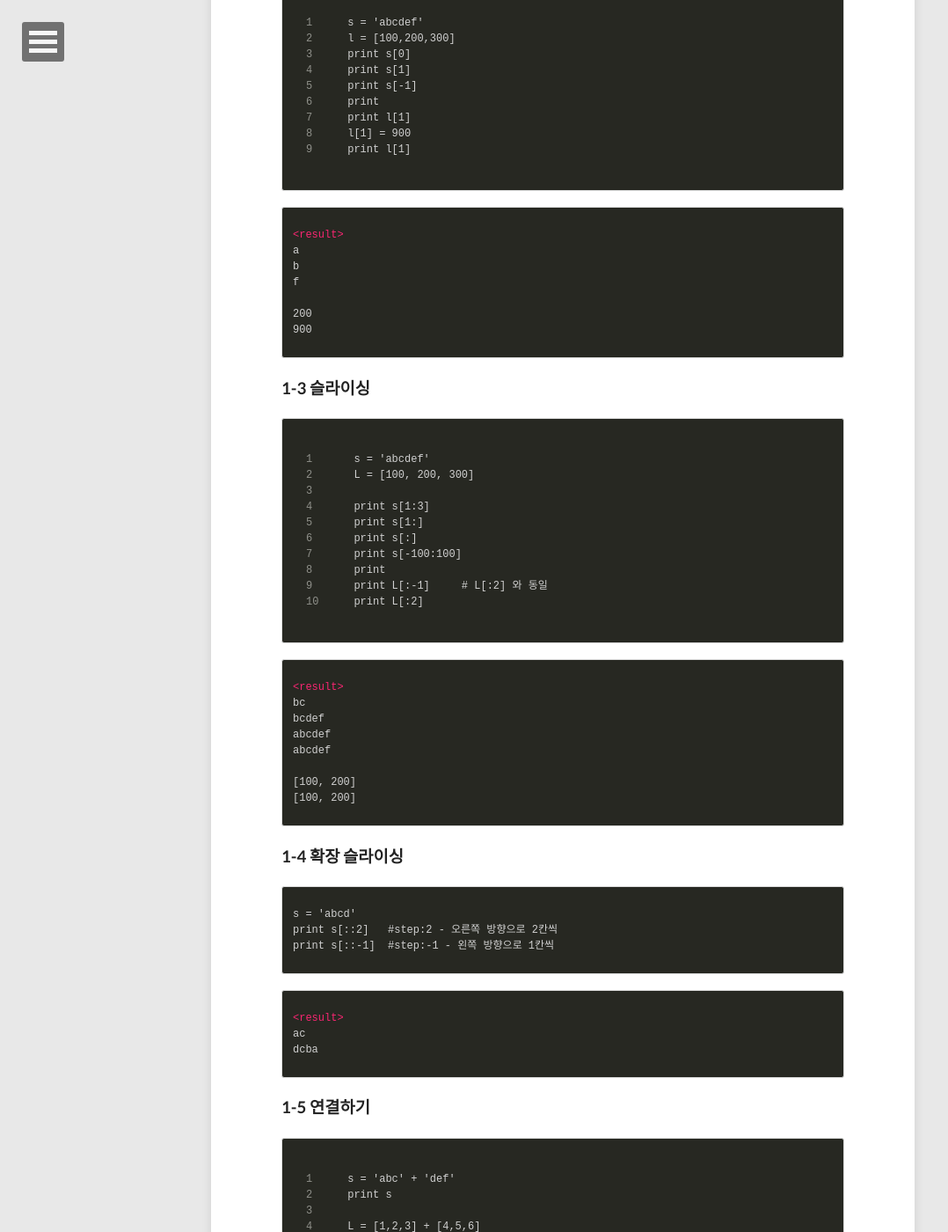
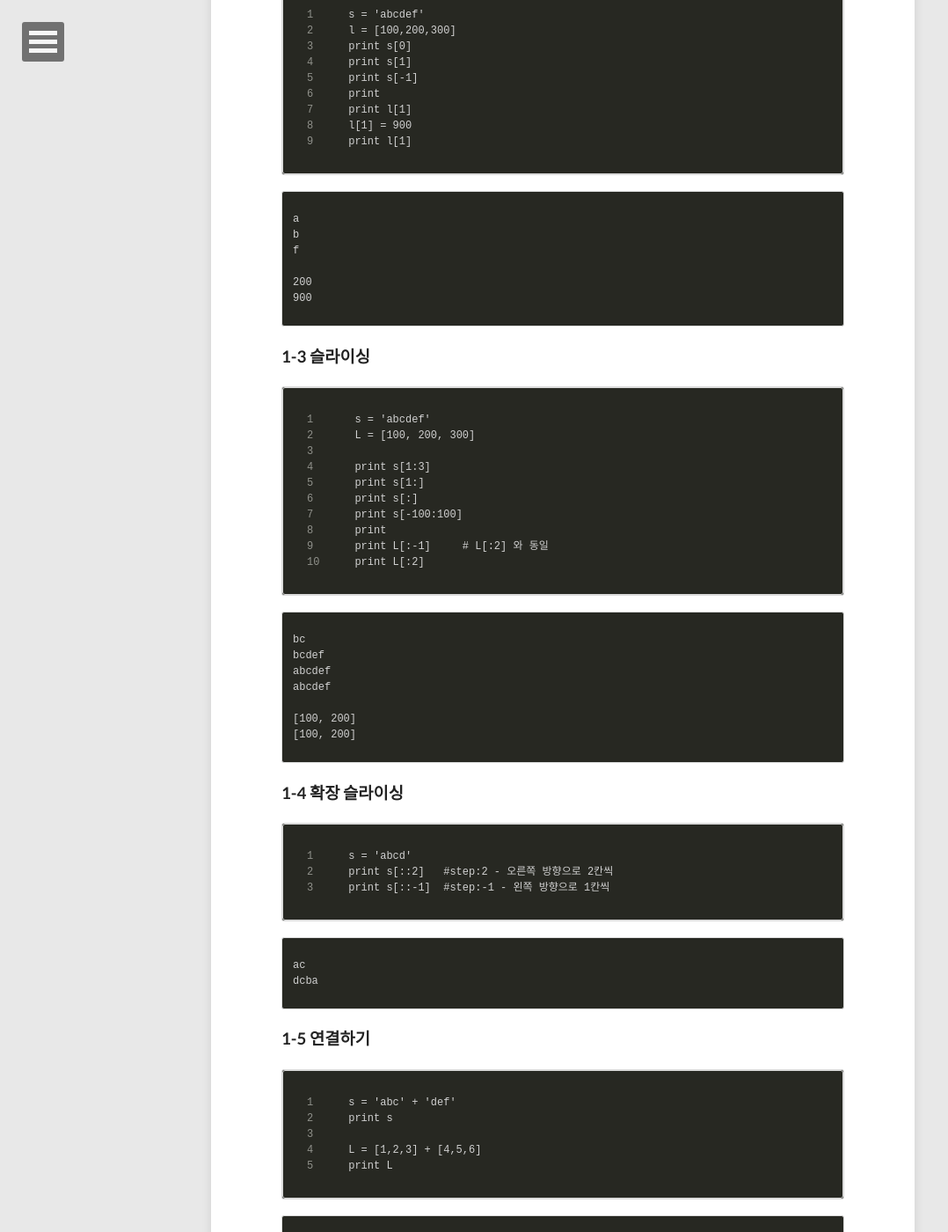
Before and after one commit to geoncheollee/geonblog, a Jekyll site: the page built from lecture_4.md, in a window 1280 px wide and 1400 px high, scrolled down 1088 px. Shown: the whole window at 88% size, without its empty margins (0-1078 px from the left). Built offline with Jekyll 4.4.1, drawn with Linux system fonts in a browser that asks for light colours; nearby versions of some CDN libraries; comment, search, counter and statistics services are not loaded; some of the changed text lies outside the part shown.

Commit message:
Update lecture_4.md

```diff
--- a/lecture_4.md
+++ b/lecture_4.md
@@ -30,9 +30,7 @@
 
 ### 1-2 인덱싱
 
-{% highlight html linenos %}
-{% raw %}
-
+~~~
 s = 'abcdef'
 l = [100,200,300]
 print s[0]
@@ -42,11 +40,9 @@
 print l[1]
 l[1] = 900
 print l[1]
-{% endraw %}
-{% endhighlight %}
+~~~
 
 {% highlight html %}
-<result>
 a
 b
 f
@@ -60,8 +56,7 @@
 
 ### 1-3 슬라이싱
 
-{% highlight html linenos %}
-{% raw %}
+~~~
 s = 'abcdef'
 L = [100, 200, 300]
 
@@ -72,11 +67,9 @@
 print
 print L[:-1]     # L[:2] 와 동일
 print L[:2]
-{% endraw %}
-{% endhighlight %}
+~~~
 
 {% highlight html %}
-<result>
 bc
 bcdef
 abcdef
@@ -92,16 +85,13 @@
 ### 1-4 확장 슬라이싱
 
 
-{% highlight html %}
-{% raw %}
+~~~
 s = 'abcd'
 print s[::2]   #step:2 - 오른쪽 방향으로 2칸씩
 print s[::-1]  #step:-1 - 왼쪽 방향으로 1칸씩
-{% endraw %}
-{% endhighlight %}
+~~~
 
 {% highlight html %}
-<result>
 ac
 dcba
 {% endhighlight %}
@@ -111,18 +101,15 @@
 
 ### 1-5 연결하기
 
-{% highlight html linenos %}
-{% raw %}
+~~~
 s = 'abc' + 'def'
 print s
 
 L = [1,2,3] + [4,5,6]
 print L
-{% endraw %}
-{% endhighlight %}
+~~~
 
 {% highlight html %}
-<result>
 abcdef
 [1, 2, 3, 4, 5, 6]
 {% endhighlight %}
@@ -132,18 +119,15 @@
 
 ### 1-6 반복하기
 
-{% highlight html linenos %}
-{% raw %}
+~~~
 s = 'Abc'
 print s * 4
 
 L = [1,2,3]
 print L * 2
-{% endraw %}
-{% endhighlight %}
+~~~
 
 {% highlight html %}
-<result>
 AbcAbcAbcAbc
 [1, 2, 3, 1, 2, 3]
 {% endhighlight %}
@@ -153,8 +137,7 @@
 
 ### 1-7 멤버십 테스트
 
-{% highlight html linenos %}
-{% raw %}
+~~~
 s = 'abcde'
 print 'c' in s
 
@@ -162,11 +145,9 @@
 print 2 in t
 print 10 in t
 print 10 not in t
-{% endraw %}
-{% endhighlight %}
+~~~
 
 {% highlight html %}
-<result>
 True
 True
 False
@@ -175,17 +156,14 @@
 
 
 
-{% highlight html linenos %}
-{% raw %}
+~~~
 print 'ab' in 'abcd'
 print 'ad' in 'abcd'
 print ' ' in 'abcd'
 print ' ' in 'abcd '
-{% endraw %}
-{% endhighlight %}
+~~~
 
 {% highlight html %}
-<result>
 True
 False
 False
@@ -197,19 +175,16 @@
 
 ### 1-8 길이 정보
 
-{% highlight html linenos %}
-{% raw %}
+~~~
 s = 'abcde'
 l = [1,2,3]
 t = (1, 2, 3, 4)
 print len(s)
 print len(l)
 print len(t)
-{% endraw %}
-{% endhighlight %}
+~~~
 
 {% highlight html %}
-<result>
 5
 3
 4
@@ -223,12 +198,10 @@
 
 ## 문제 풀어보기
 
-{% highlight html linenos %}
-{% raw %}
+~~~
 s = 'hello, python'
 print s[5]
-{% endraw %}
-{% endhighlight %}
+~~~
 
 
 <!-- 문제풀이 -->
```
